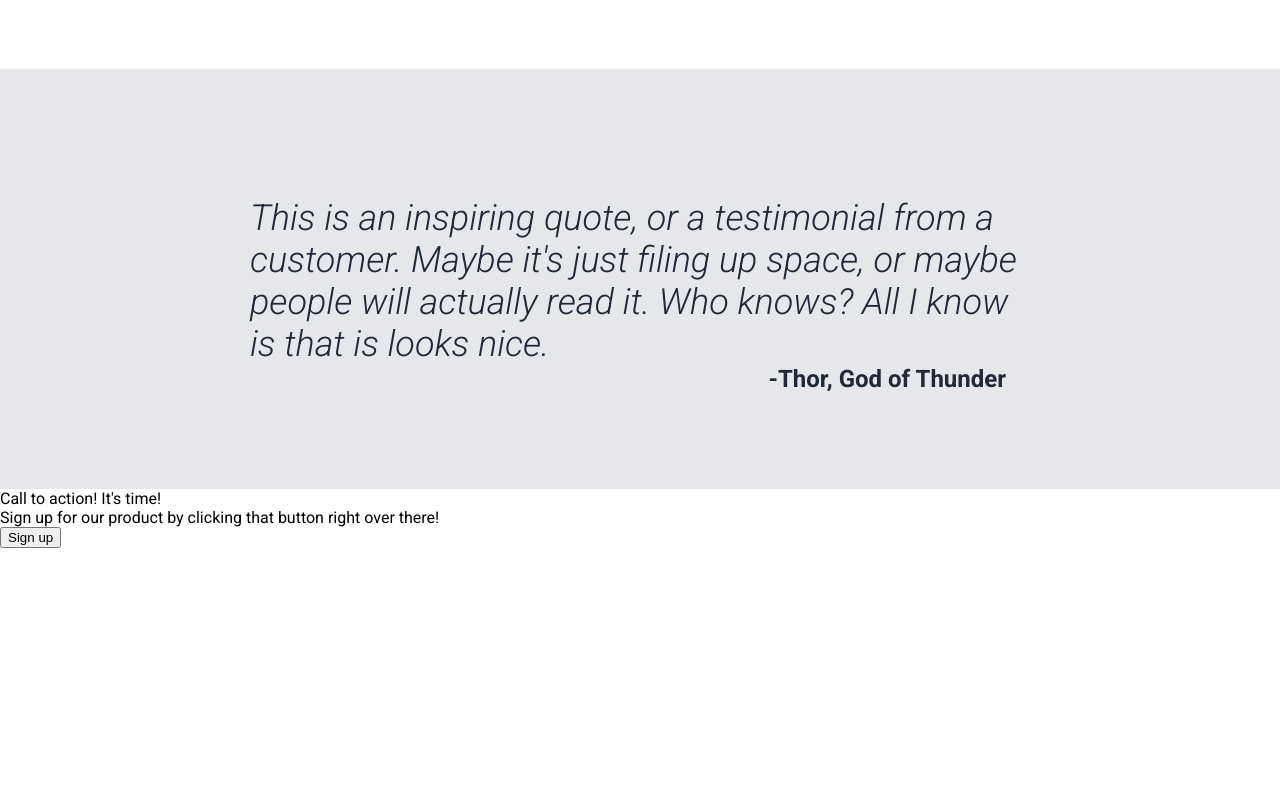
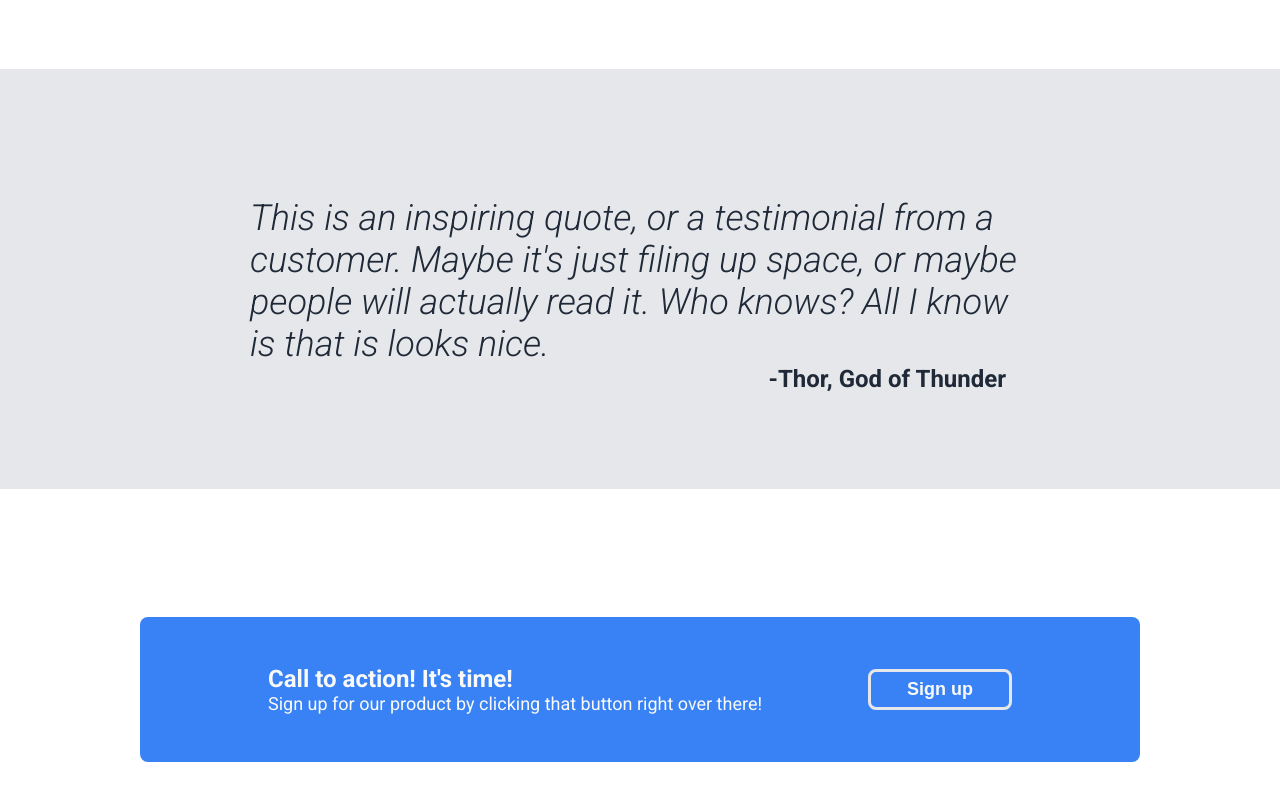
Before and after one commit to Mehrab-Farhadzadeh/odin-landing-page, a plain HTML site: page index.html in a window 1280 px wide. Shown: the part 857-1657 px from the top of the page. Before the commit the page ends 1405 px from the top, so only its background shows below. Drawn offline with Linux system fonts and the light colour scheme.

Commit message:
Style ".call-to-action"

```diff
--- a/style.css
+++ b/style.css
@@ -62,7 +62,7 @@ a {
   flex-direction: column;
 }
 
-.hero .hero-content .image img{
+.hero .hero-content .image img {
   max-width: 400px;
 }
 
@@ -72,7 +72,7 @@ a {
   color: #f9faf8;
 }
 
-.hero .hero-content .media-content .button button.sign-up{
+.hero .hero-content .media-content .button button.sign-up {
   border: none;
   border-radius: 8px;
   background-color: #3882f6;
@@ -108,8 +108,7 @@ a {
   max-width: 150px;
 }
 
-.information .content .item .image img
-{
+.information .content .item .image img {
   border: #3882f6 solid 4px;
   border-radius: 1em;
   width: 150px;
@@ -148,3 +147,34 @@ a {
   font-weight: bold;
   margin-right: 1em;
 }
+
+.call-to-action {
+  color: #f9faf8;
+  border-radius: 8px;
+  background-color: #3882f6;
+  width: 1000px;
+  padding: 3em 8em;
+  margin: 8em auto;
+  display: flex;
+  justify-content: space-between;
+  align-items: center;
+}
+
+.call-to-action .content .header {
+  font-size: 24px;
+  font-weight: bold;
+}
+
+.call-to-action .content .text {
+  font-size: 18px;
+}
+
+.call-to-action .button button.sign-up {
+  border: 3px solid #e5e7eb;
+  border-radius: 8px;
+  background-color: #3882f6;
+  color: #f9faf8;
+  font-size: 18px;
+  font-weight: bold;
+  padding: 0.4em 2em;
+}
```
